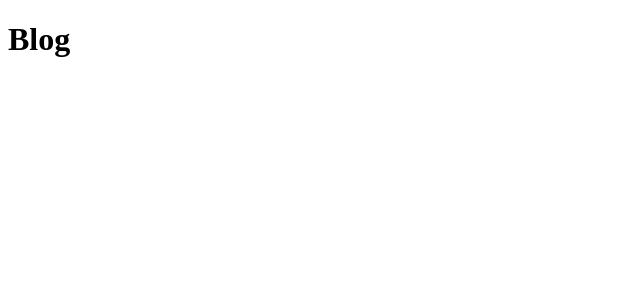
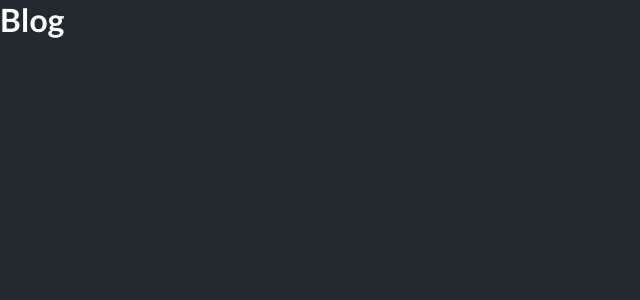
Before and after one commit to renangabriel27/blog-posts, a React (Create React App) app: page / in a window 1280 px wide. Shown: the top 300 px of the page, without its empty margins (0-640 px from the left). Built offline with nearby package versions, Linux system fonts and the light colour scheme.

Commit message:
Add global style

```diff
--- a/package.json
+++ b/package.json
@@ -13,6 +13,7 @@
     "react": "^16.13.1",
     "react-dom": "^16.13.1",
     "react-scripts": "3.4.1",
+    "styled-components": "^5.1.1",
     "typescript": "~3.7.2"
   },
   "scripts": {
@@ -37,6 +38,7 @@
     ]
   },
   "devDependencies": {
+    "@types/styled-components": "^5.1.2",
     "@typescript-eslint/eslint-plugin": "^2.29.0",
     "@typescript-eslint/parser": "^2.29.0",
     "eslint": "^6.8.0",
--- a/public/index.html
+++ b/public/index.html
@@ -7,6 +7,8 @@
   <meta name="theme-color" content="#000000" />
 
   <title>Blog</title>
+
+  <link href="https://fonts.googleapis.com/css2?family=Lato:wght@400;700&display=swap" rel="stylesheet" />
 </head>
 
 <body>
--- a/src/App.tsx
+++ b/src/App.tsx
@@ -1,5 +1,12 @@
 import React from 'react';
 
-const App: React.FC = () => <h1>Blog</h1>;
+import GlobalStyle from './styles/global';
+
+const App: React.FC = () => (
+  <>
+    <h1>Blog</h1>
+    <GlobalStyle />
+  </>
+);
 
 export default App;
--- /dev/null
+++ b/src/styles/global.ts
@@ -0,0 +1,29 @@
+import { createGlobalStyle } from 'styled-components';
+
+export default createGlobalStyle`
+  * {
+    margin: 0;
+    padding: 0;
+    box-sizing: border-box;
+    outline: 0;
+  }
+
+  body {
+    background: #23292e;
+    color: #fff;
+    -webkit-font-smoothing: antiliased;
+  }
+
+  body, input, button {
+    font-family: 'Lato', sans-serif;
+    font-size: 16px;
+  }
+
+  h1, h2, h3, h4, h5, h6, strong {
+    font-weight: 700;
+  }
+
+  button {
+    cursor: pointer;
+  }
+`;
```
Also changed, not shown: 1 other file (tests, documents, lock files or other folders).
